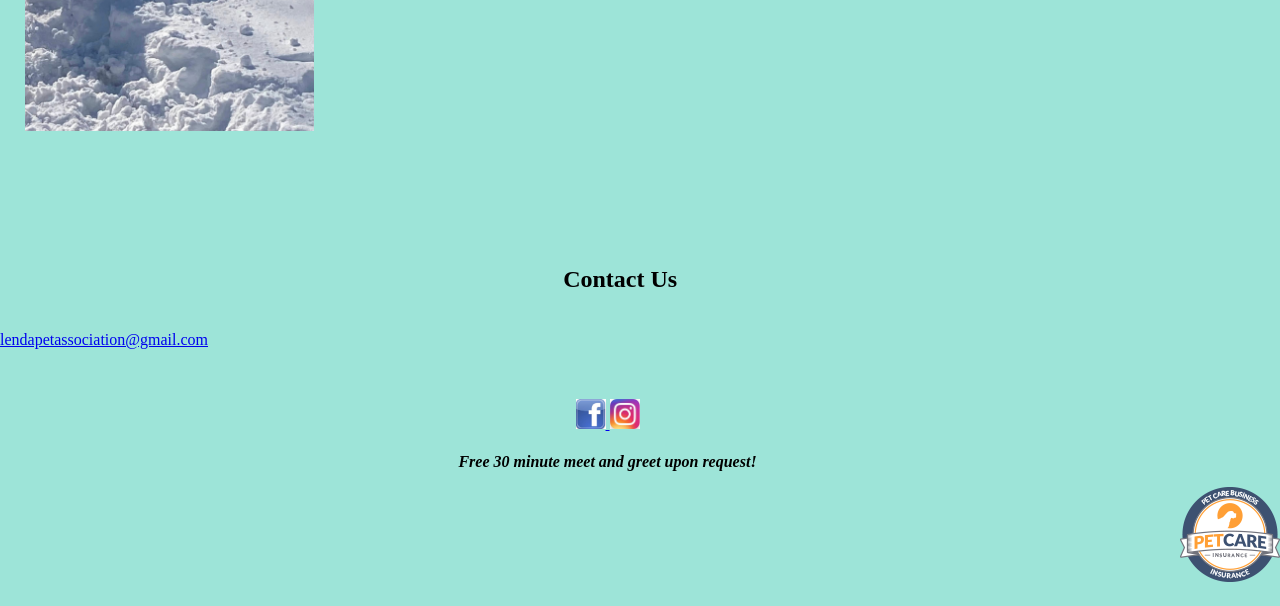
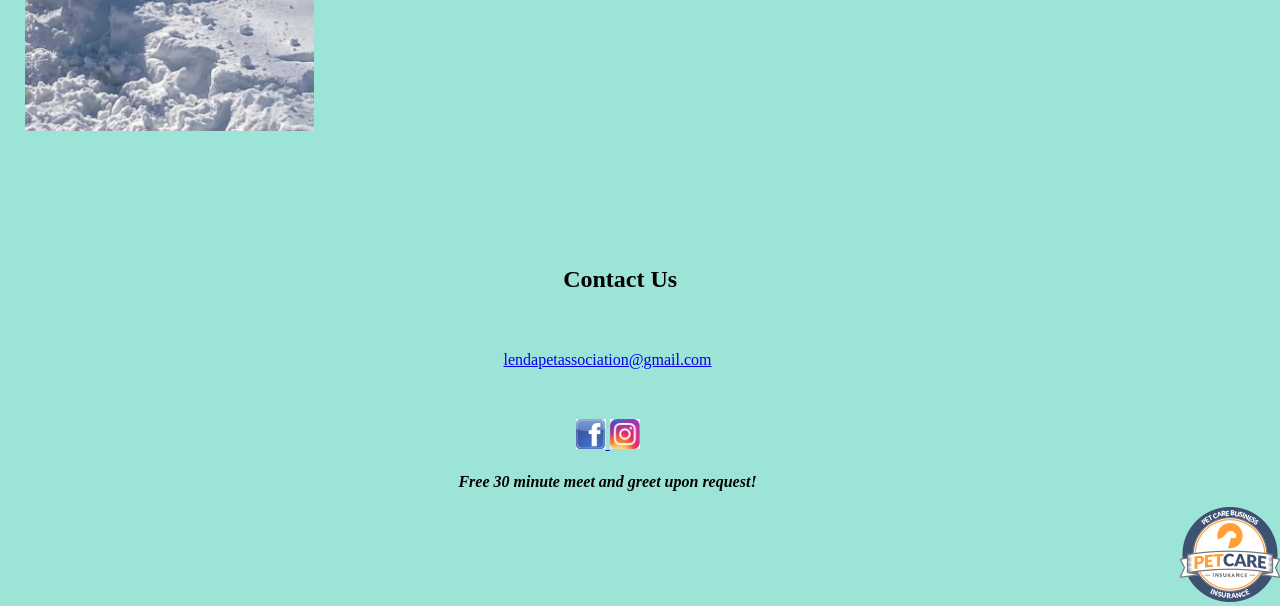
Before and after one commit to dmoses00/lend-a-pet-site, a plain HTML site: page index.html in a window 1280 px wide. Shown: the part 2725-3331 px from the top of the page. Drawn offline with Linux system fonts and the light colour scheme.

Commit message:
Add files via upload

```diff
--- a/index.html
+++ b/index.html
@@ -139,8 +139,9 @@
 
     <p>
       <h2 id="contact">Contact Us</h2>
-	  <br><a href="mailto:lendapetassociation@gmail.com">lendapetassociation@gmail.com</a>
 	</p>
+	<br>
+	  <p style="text-align:center;"><a href="mailto:lendapetassociation@gmail.com">lendapetassociation@gmail.com</a></p>
 
 	<p>
       <a href="http://www.facebook.com/lendapetassociation" target="blank"> <img class="facebook" src= "facebook.png">  </a>
```
